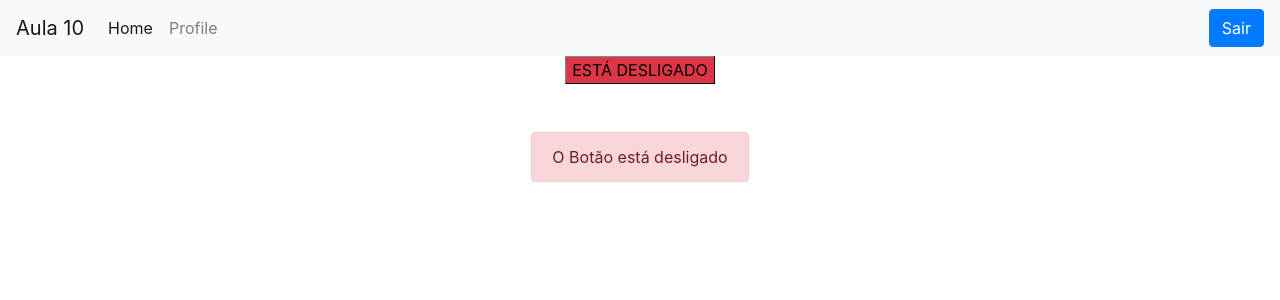
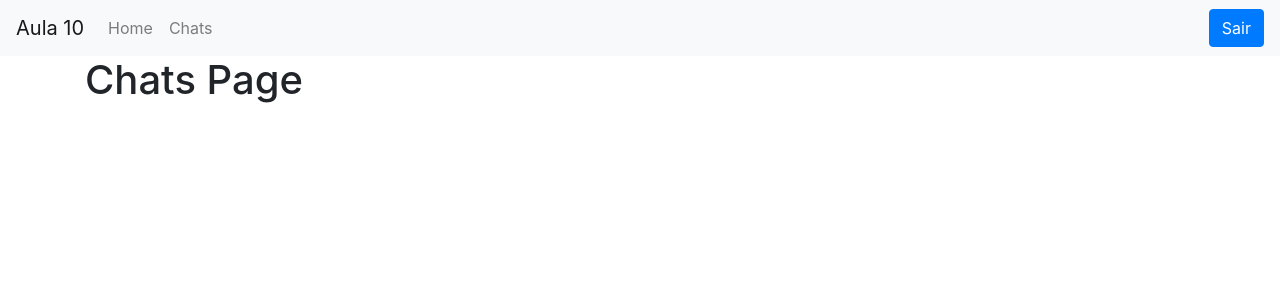
Before and after one commit to kosmicke/react-aula, a React (Create React App) app: page /chats in a window 1280 px wide. Shown: the top 300 px of the page. Built offline with nearby package versions, Linux system fonts and the light colour scheme.

Commit message:
aula finalizada

```diff
--- a/package.json
+++ b/package.json
@@ -8,6 +8,7 @@
     "@testing-library/user-event": "^7.2.1",
     "react": "^16.13.1",
     "react-dom": "^16.13.1",
+    "react-router-dom": "^5.2.0",
     "react-scripts": "3.4.1"
   },
   "scripts": {
--- a/src/App.js
+++ b/src/App.js
@@ -1,8 +1,11 @@
 import React from 'react';
 import './App.css';
 import Header from './components/header/header.component'
-// Importando o componente do modal
-import AlertModal from './components/alert-modal/alert-modal.component'
+
+import HomePage from './pages/home-page/home-page';
+import ChatsPage from './pages/chats-page/chats-page';
+
+import { BrowserRouter, Route, Switch } from 'react-router-dom'
 
 // Criando c component
 class App extends React.Component {
@@ -14,96 +17,34 @@ class App extends React.Component {
         super(props)
 
         // Definindo o estado inicial
-        this.state = {
-            clicked: false,
-            buttonClass: "botao-desligado"
-        }
+        this.state = {}
 
-        // Criando refeência para o header
-        this.myHeader = React.createRef();
-
-        // Criando refeência para o modal
-        this.myModal = React.createRef();
     }
 
-    componentDidMount(){
-    }
-
-    // Função para quando clicar em "Confirmar"
-    onModalConfirm(){
-        console.log("confirmou", this.state)
-    }
-
-    // Função para quando clicar em "Cancelar"
-    onModalCancel(){
-        console.log("cancelou", this.state)
-    }
-
-    // Função para alterar o estado
-    changeClicked() {
-
-        this.myHeader.current.insideHeader()
-        this.myModal.current.toggleVisible()
-
-        let clicked = !this.state.clicked
-        let buttonClass = {}
-
-        if (clicked) {
-            buttonClass = "botao-ligado"
-        } else {
-            buttonClass = "botao-desligado"
-        }
-
-        this.setState({ clicked: clicked, buttonClass: buttonClass })
-    }
-
-    // Função para recurepar valor dependendo do estado
-    getLabel() {
-        if (this.state.clicked) {
-            return "ESTÁ LIGADO"
-        } else {
-            return "ESTÁ DESLIGADO"
-        }
-    }
 
     // Função que renderiza o componente
     render() {
+
+        const routes = [
+            { route : "/", view : HomePage, exact : true},
+            { route : "/chats", view : ChatsPage, exact : false},
+        ]
+
         return (
-            <section>
+           <BrowserRouter>
                 <Header title="Aula 10" onTitleClicked={() => console.log("Clicou no título que eu ví!")} ref={this.myHeader}>
                     <button className="btn btn-primary">
                         Sair
                     </button>
                 </Header>
-                <div className="row">
-                    <div className="col-sm-12 d-flex justify-content-center">
-                        <button onClick={() => this.changeClicked()} className={this.state.buttonClass}>
-                            {this.getLabel()}
-                        </button>
-                    </div>
-                    <div className="col-sm-12 d-flex justify-content-center mt-5">
-                        {(this.state.clicked) ? (
-                            <div className="alert alert-primary" role="alert">
-                                O Botão está ligado
-                            </div>
-                        ) : (
-                            <div className="alert alert-danger" role="alert">
-                                O Botão está desligado
-                            </div>
-                        )}
-                    </div>
-                </div>
-
-                {/* Chamando nosso componente e passando as props */}
-                <AlertModal
-                    ref={this.myModal}
-                    title="Atenção"
-                    onConfirm={() => this.onModalConfirm()}
-                    onCancel={() => this.onModalCancel()}>
-                        {/* Passando children content */}
-                        <p>Você foi alertado!</p>
-                </AlertModal>
-            </section>
+                <Switch>
+                    {/* <Route exact path="/" component={HomePage} />
+                    <Route path="/chats" component={ChatsPage} /> */}
+                    {routes.map((item, index) => (
+                        <Route key={index} path={item.route} component={item.view} exact={item.exact}/>
+                    ))}
+                </Switch>
+           </BrowserRouter>
         )
     }
 
--- a/src/components/alert-modal/alert-modal.component.js
+++ b/src/components/alert-modal/alert-modal.component.js
@@ -6,26 +6,15 @@ class AlertModal extends Component{
 
     // Definindo o contrutor
     constructor(props){
-
         super(props)
-
         // Definindo o estado inicial
-        this.state = {
-            // Atributo que controla o estado de visualização do modal
-            isHidden : true
-        }
-
-    }
-
-    // Função que inverte o estado de visualização do modal
-    toggleVisible(){
-        this.setState({ isHidden : !this.state.isHidden})
+        this.state = { }
     }
 
     render(){
 
         // Definindo a classe que será aplicada de acordo com o estado de visualização
-        let myClasses = this.state.isHidden ? "my-modal-wrapper--hidden" :  "my-modal-wrapper";
+        let myClasses = this.props.show ? "my-modal-wrapper" : "my-modal-wrapper--hidden" ;
 
         return(
             // Atribuindo a classe definida
@@ -42,12 +31,12 @@ class AlertModal extends Component{
                         <div className="col">
 
                             {/* Botão de cancelar que chama a fução  "onCancel" passada pelas props */}
-                            <button className="btn btn-danger mr-2" onClick={() => { this.props.onCancel(); this.toggleVisible();}}>
+                            <button className="btn btn-danger mr-2" onClick={() => { this.props.onCancel()}}>
                                 Cancelar
                             </button>
 
                             {/* Botão de confirmar que chama a fução  "onConfirm" passada pelas props */}
-                            <button className="btn btn-primary" onClick={() => { this.props.onConfirm(); this.toggleVisible();}}>
+                            <button className="btn btn-primary" onClick={() => { this.props.onConfirm()}}>
                                 Confirmar
                             </button>
 
--- a/src/components/header/header.component.js
+++ b/src/components/header/header.component.js
@@ -1,4 +1,5 @@
 import React from 'react';
+import { Link } from 'react-router-dom'
 
 class Header extends React.Component{
 
@@ -23,11 +24,15 @@ class Header extends React.Component{
                 </button>
                 <div className="collapse navbar-collapse" id="navbarNav">
                     <ul className="navbar-nav">
-                        <li className="nav-item active">
-                            <a className="nav-link" href="#">Home</a>
+                        <li className="nav-item">
+                            <Link to="/" className="nav-link">
+                                Home
+                            </Link>
                         </li>
                         <li className="nav-item">
-                            <a className="nav-link" href="#">Profile</a>
+                            <Link to="/chats" className="nav-link">
+                                Chats
+                            </Link>
                         </li>
                     </ul>
                 </div>
--- /dev/null
+++ b/src/pages/chats-page/chats-page.js
@@ -0,0 +1,26 @@
+import React from 'react';
+
+
+class ChatsPage extends React.Component {
+
+    constructor(props) {
+
+        super(props)
+
+        this.state = {
+
+        }
+
+    }
+
+    render() {
+        return (
+          <div className="container">
+              <h1>Chats Page</h1>
+          </div>
+        )
+    }
+
+}
+
+export default ChatsPage;
--- /dev/null
+++ b/src/pages/home-page/home-page.js
@@ -0,0 +1,26 @@
+import React from 'react';
+
+
+class HomePage extends React.Component {
+
+    constructor(props) {
+
+        super(props)
+
+        this.state = {
+
+        }
+
+    }
+
+    render() {
+        return (
+          <div className="container">
+              <h1>Home Page</h1>
+          </div>
+        )
+    }
+
+}
+
+export default HomePage;
```
Also changed, not shown: 1 other file (tests, documents, lock files or other folders).
